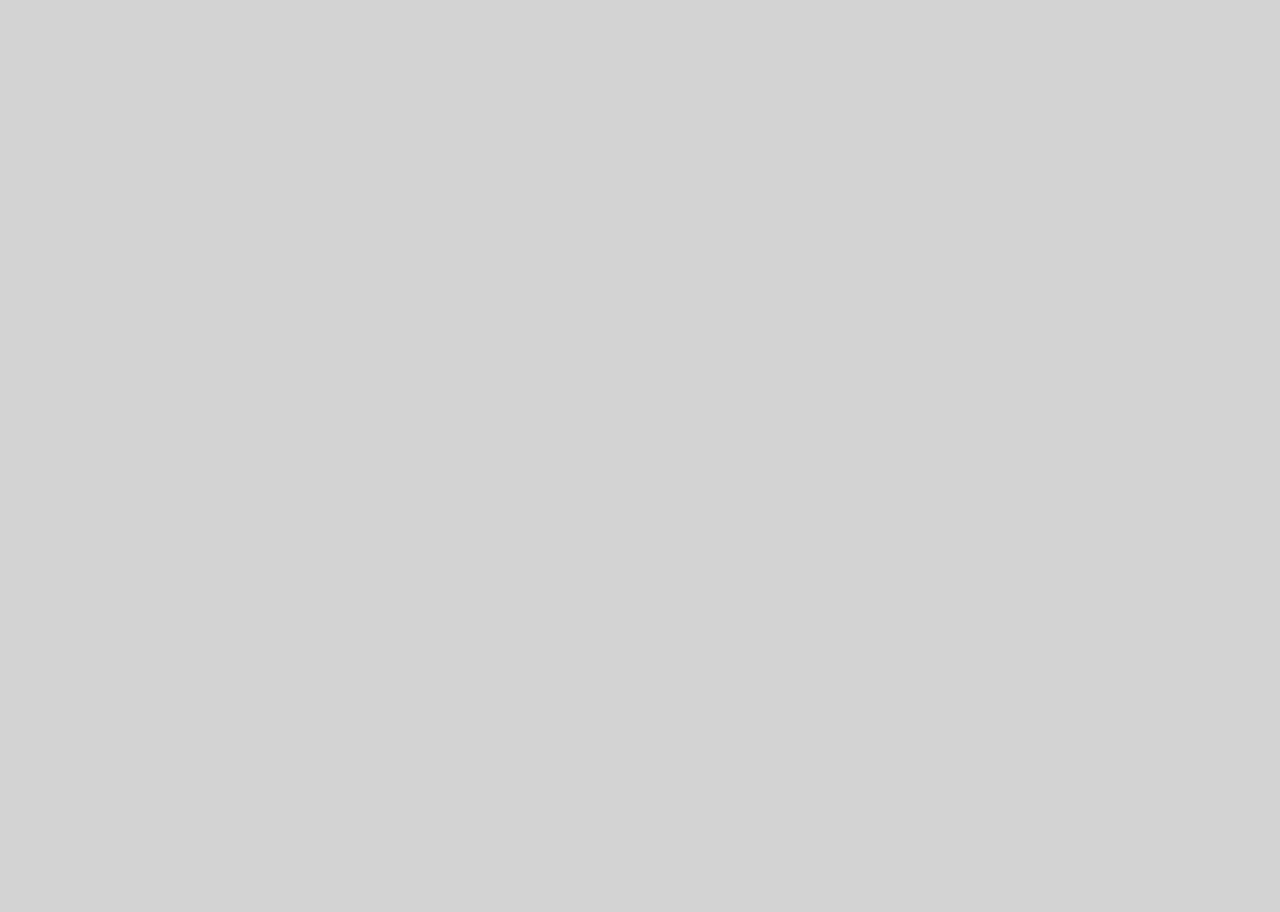
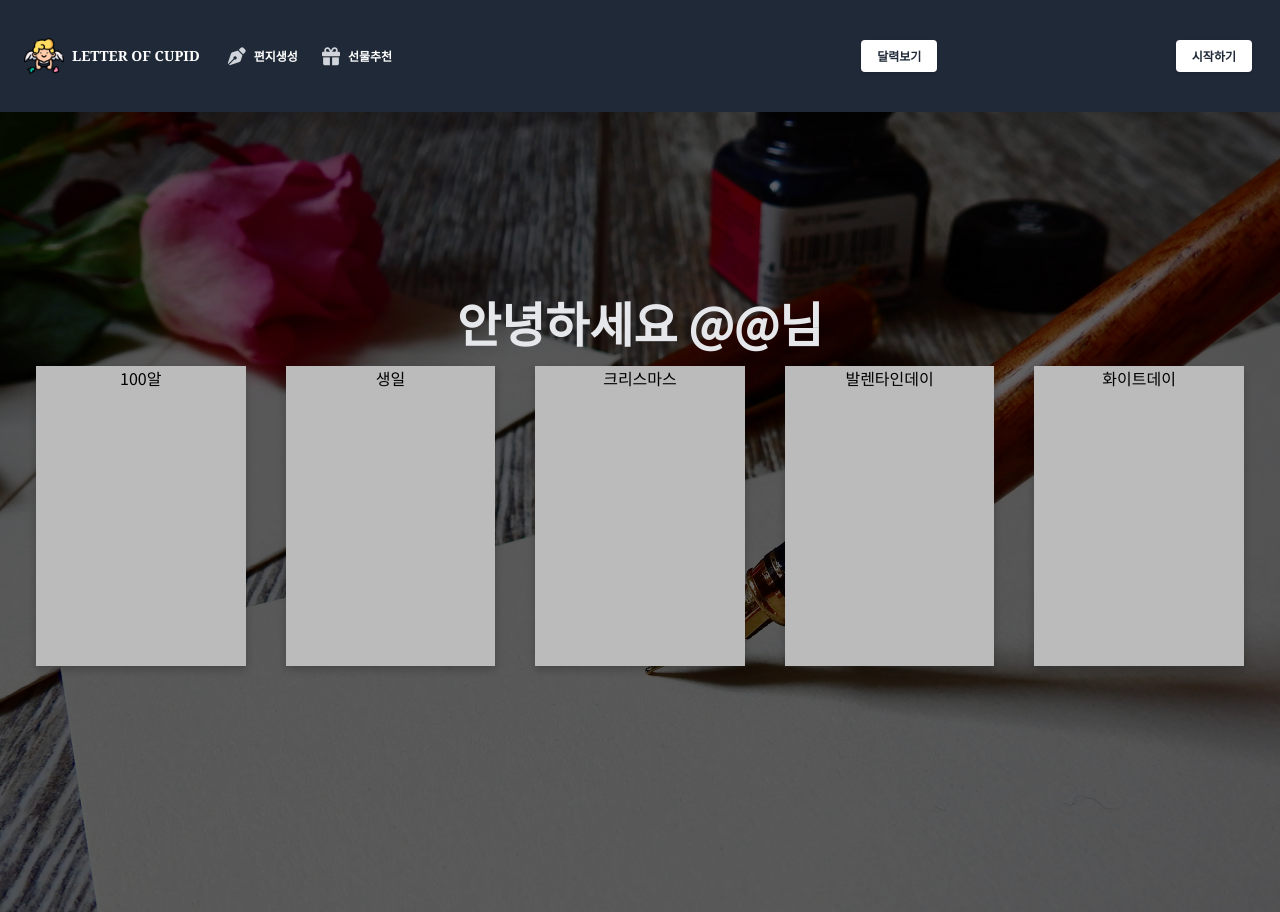
Before and after one commit to swsnu/swppfall2022-team11, a React (Create React App) app in the folder frontend/: page /userpage in a window 1280 px wide. Before the commit this address had no page. Before the commit the page ends 800 px from the top, so only its background shows below. Built offline with nearby package versions, Linux system fonts and the light colour scheme.

Commit message:
frontlayout

```diff
--- a/frontend/src/App.tsx
+++ b/frontend/src/App.tsx
@@ -6,7 +6,8 @@ import GiftPage from './Pages/GiftRecommendPage'
 import DecoratePage from './Pages/DecorateLetterPage'
 import CalendarPage from './Pages/CalendarPage';
 import LoginPage from './Pages/LoginPage';
-
+import RegisterPage from './Pages/RegisterPage';
+import PersonalPage from './Pages/PersonalPage';
 
 function App() {
   return (
@@ -18,6 +19,8 @@ function App() {
       <Route path="/gift" element={<GiftPage></GiftPage>} > </Route>
       <Route path="/decorate" element={<DecoratePage></DecoratePage>} > </Route>
       <Route path="/login" element={<LoginPage></LoginPage>} > </Route>
+      <Route path="/register" element={<RegisterPage></RegisterPage>} > </Route>
+      <Route path="/userpage" element={<PersonalPage></PersonalPage>} > </Route>
 
     </Routes>
   );
--- a/frontend/src/Pages/LoginPage.tsx
+++ b/frontend/src/Pages/LoginPage.tsx
@@ -1,6 +1,6 @@
 import Navigation from "../components/Navigation";
 import "./LoginPage.css"
-export default function MainPage() {
+export default function LoginPage() {
   return (
     <>
       <Navigation />
@@ -25,7 +25,7 @@ export default function MainPage() {
           <div className="container">
             <div>
               <div className="inputs">
-                <input type="text" placeholder="Enter Username" name="uname" required></input>
+                <input type="text" placeholder="Enter Email" name="email" required></input>
               </div>
               <div className="inputs">
                 <input type="password" placeholder="Enter Password" name="psw" required></input>
--- /dev/null
+++ b/frontend/src/Pages/Personal.css
@@ -0,0 +1,47 @@
+.flip-card {
+    background-color: transparent;
+    width: 300px;
+    height: 300px;
+    perspective: 1000px;
+    margin: 20px;
+  }
+
+  .flip-card-inner {
+    position: relative;
+    width: 100%;
+    height: 100%;
+    text-align: center;
+    transition: transform 0.6s;
+    transform-style: preserve-3d;
+    box-shadow: 0 4px 8px 0 rgba(0,0,0,0.2);
+  }
+
+  .flip-card:hover .flip-card-inner {
+    transform: rotateY(180deg);
+  }
+
+  .flip-card-front, .flip-card-back {
+    position: absolute;
+    width: 100%;
+    height: 100%;
+    -webkit-backface-visibility: hidden;
+    backface-visibility: hidden;
+  }
+
+  .flip-card-front {
+    background-color: #bbb;
+    color: black;
+  }
+
+  .flip-card-back {
+
+    justify-content: center;
+    background-color: #bbb;
+    color: white;
+    transform: rotateY(180deg);
+  }
+
+  .list{
+    display: flex;
+    flex-direction: row;
+  }
--- /dev/null
+++ b/frontend/src/Pages/PersonalPage.tsx
@@ -0,0 +1,56 @@
+import Navigation from "../components/Navigation";
+import "./Personal.css"
+
+function FlipCard(props:{name: string}){
+
+    return(
+    <>
+    <div className="flip-card">
+        <div className="flip-card-inner">
+            <div className="flip-card-front">
+             <h1>{props.name}</h1>
+            </div>
+            <div className="flip-card-back">
+            <p>편지쓰기</p>
+            <p>선물사러가기</p>
+            </div>
+        </div>
+        </div>
+  </>
+  );
+}
+
+
+export default function PersonalPage() {
+    const upcoming =[{"name":"100알"},{"name":"생일"},{"name":"크리스마스"},{"name":"발렌타인데이"}, {"name":"화이트데이"}];
+    const listCard = upcoming.map((d) => <FlipCard name={d.name} ></FlipCard>);
+  return (
+    <>
+      <Navigation />
+      <main className="relative w-full h-full">
+        <div className="absolute top-0 w-full h-full bg-center bg-cover"
+          style={{
+            'backgroundImage': "url(/background.jpg)"
+          }}>
+          <span className="w-full h-full absolute opacity-60 bg-black"></span>
+        </div>
+
+        <div className="relative flex flex-col items-center justify-center h-full pb-10">
+          <div className="w-full px-4 text-center">
+            <h1 className="text-gray-200 font-semibold text-xl lg:text-5xl">
+              안녕하세요 @@님
+            </h1>
+            <div className="list">
+           {listCard}
+           </div>
+          </div>
+        </div>
+
+
+
+
+
+      </main>
+    </>
+  )
+}
--- /dev/null
+++ b/frontend/src/Pages/RegisterPage.tsx
@@ -0,0 +1,66 @@
+import Navigation from "../components/Navigation";
+import "./LoginPage.css"
+import Calendar from 'react-calendar';
+import React, { useState } from 'react'
+export default function RegisterPage() {
+
+    const [value, onChange] = useState(new Date());
+
+
+
+  return (
+    <>
+
+      <main className="relative w-full h-full">
+        <div className="absolute top-0 w-full h-full bg-center bg-cover"
+          style={{
+            'backgroundImage': "url(/background.jpg)"
+          }}>
+          <span className="w-full h-full absolute opacity-60 bg-black"></span>
+        </div>
+
+        <div className="relative flex flex-col items-center justify-center h-full pb-10">
+          <div className="w-full px-4 text-center">
+            <h1 className="text-gray-200 font-semibold text-xl lg:text-5xl">
+              AI 큐피드에게 먼저 당신을 알려주세요
+            </h1>
+            <h1 className="text-gray-200 font-semibold text-xl lg:text-5xl mt-2 lg:mt-4">
+
+            </h1>
+
+          </div>
+          <form id="regForm" action="/action_page.php">
+
+
+            <div className="text-gray-200 font-semibold">당신의 이름을 알려주세요:
+    <p><input placeholder="이름" name="fname"></input></p>
+
+  </div>
+  <div className="text-gray-200 font-semibold">사용할 이메일과 비밀번호:
+    <p><input placeholder="E-mail..."  name="email"></input></p>
+    <p><input placeholder="Password" name="pwd"></input></p>
+  </div>
+  <div className="text-gray-200 font-semibold">연인에 대해 알려주새요:
+    <p><input placeholder="연인의 이름" name="dd"></input></p>
+    <p><input placeholder="애칭이나 호칭" name="nn"></input></p>
+
+  </div>
+  <div className="text-gray-200 font-semibold">기념일등록하기:
+  <div>
+      <Calendar onChange={onChange} value={value} />
+    </div>
+
+  </div>
+
+            <div className="button text-center">
+             <button type="submit">가입하기</button>
+            </div>
+</form>
+
+        </div>
+
+
+      </main>
+    </>
+  )
+}
```
